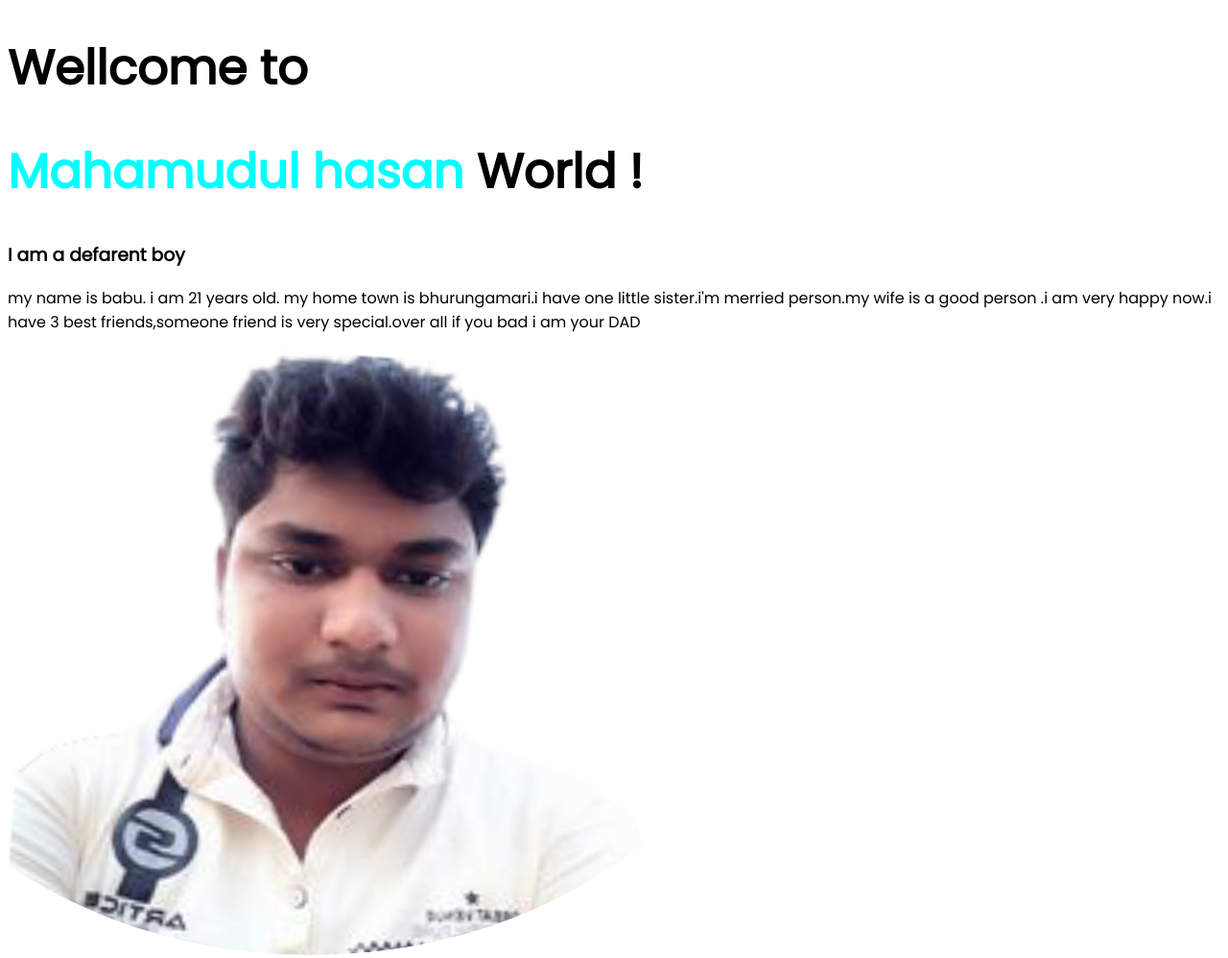
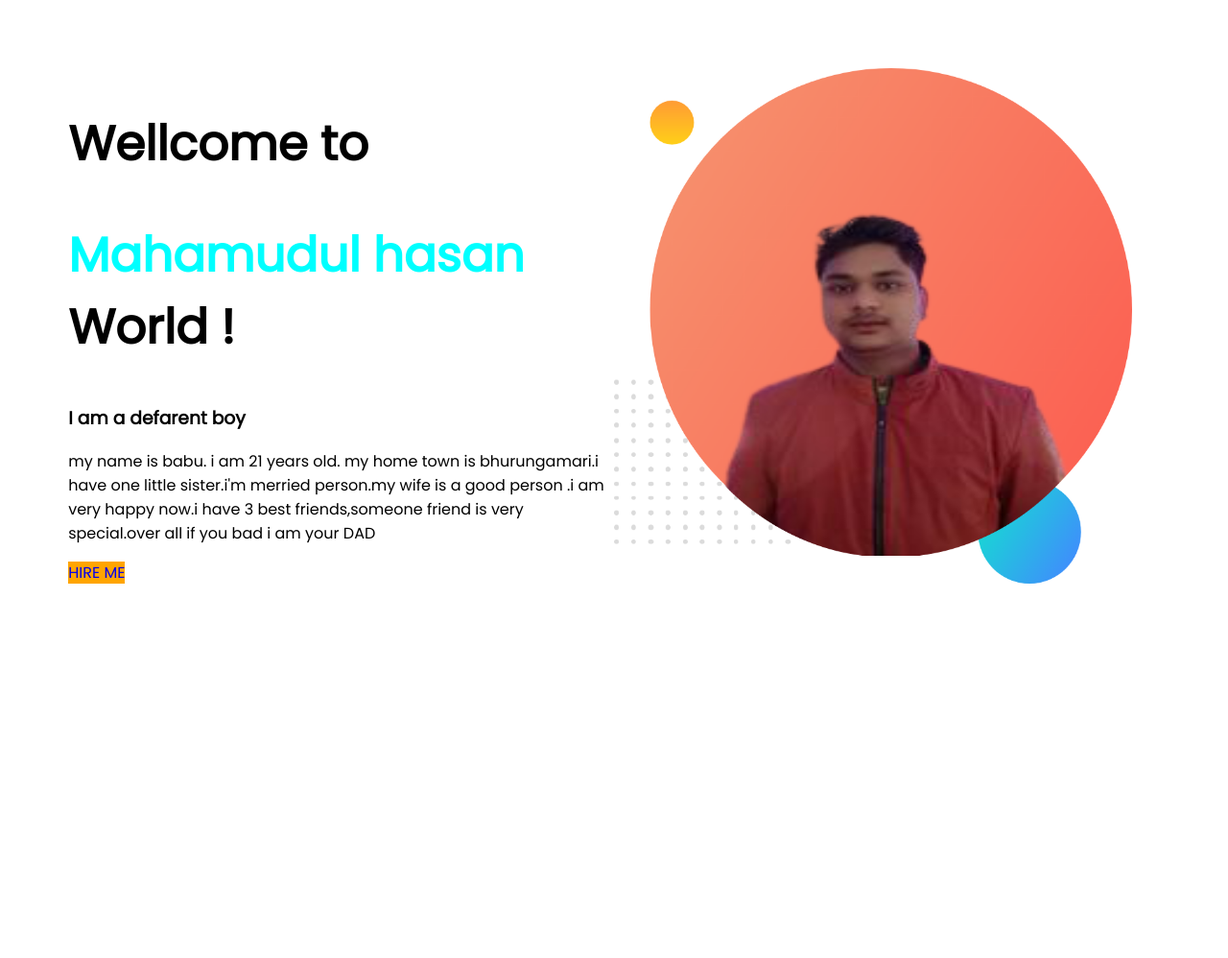
Before and after one commit to babu06/Devloper-portfolio, a plain HTML site: page index.html in a window 1280 px wide. Shown: the whole page at 96% size. After the commit the page ends 800 px from the top, so only its background shows below. Drawn offline with Linux system fonts and the light colour scheme.

Commit message:
section one

```diff
--- a/index.html
+++ b/index.html
@@ -1,23 +1,41 @@
 <!DOCTYPE html>
 <html lang="en">
+
 <head>
 
     <meta charset="UTF-8">
     <meta http-equiv="X-UA-Compatible" content="IE=edge">
     <meta name="viewport" content="width=device-width, initial-scale=1.0">
-    <title>my first web  </title>
+    <title>my first web </title>
     <link rel="preconnect" href="https://fonts.googleapis.com">
-<link rel="preconnect" href="https://fonts.gstatic.com" crossorigin>
-<link href="https://fonts.googleapis.com/css2?family=Poppins&display=swap" rel="stylesheet">
+    <link rel="preconnect" href="https://fonts.gstatic.com" crossorigin>
+    <link href="https://fonts.googleapis.com/css2?family=Poppins&display=swap" rel="stylesheet">
     <link rel="stylesheet" href="style.css">
 
 </head>
+
 <body>
-    <h1>Wellcome to</h1>
-    <h1> <span class="ong">Mahamudul hasan </span> World !</h1>
-    <h3>I am a defarent boy</h3>
-    <p>my name is babu. i am 21 years old. my home town is bhurungamari.i have one little sister.i'm merried person.my wife is a good person .i am very happy now.i have 3 best friends,someone friend is very special.over all if you bad i am your DAD </p>
-<img src="happy.png" alt="">
+    <section>
+        <div class="oh">
+            <h1>Wellcome to</h1>
+            <h1> <span class="ong">Mahamudul hasan </span> World !</h1>
+            <h3>I am a defarent boy</h3>
+            <p>my name is babu. i am 21 years old. my home town is bhurungamari.i have one little sister.i'm merried
+                person.my
+                wife is a good person .i am very happy now.i have 3 best friends,someone friend is very special.over all
+                if
+                you
+                bad i am your DAD </p>
+            <a class="now" target="_blank" href="https://www.facebook.com/mdmahmudulhasan.babu.756">HIRE ME</a>
+
+
+        </div>
+        <div class="oh">
+            <img src="my-bg.png" alt="">
+
+        </div>
+    </section>
 
 </body>
+
 </html>
--- a/style.css
+++ b/style.css
@@ -7,3 +7,20 @@ h1{
 .ong{
     color: aqua;
 }
+section{
+    display: flex;
+}
+.oh{
+    width: 50%;
+}
+.oh img{
+    width: 95%;
+
+}
+section{
+    padding: 5%;
+}
+.now{
+    text-decoration: none;
+    background-color: orange; border:
+}
```
Also changed, not shown: my-bg.png (added), 1 other file.
